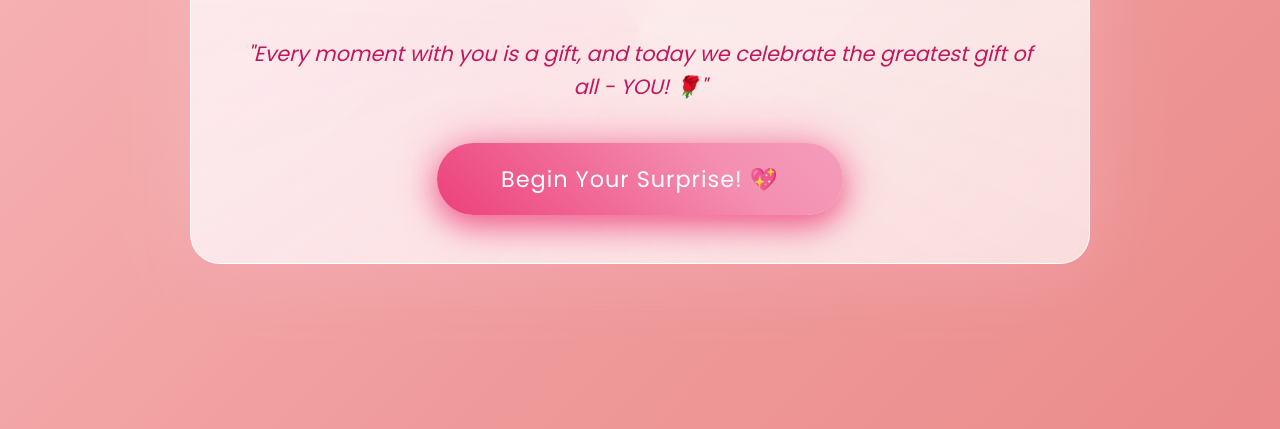
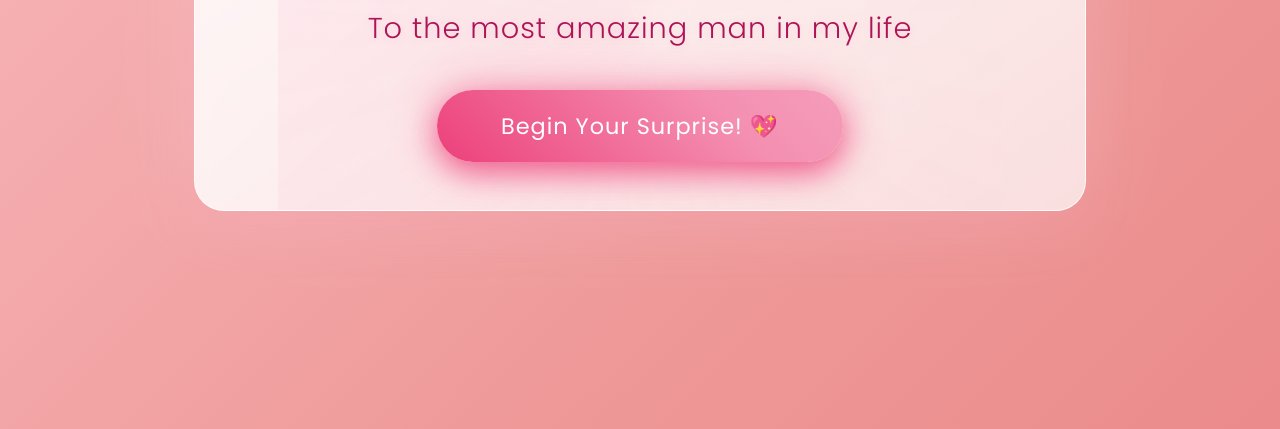
Before and after one commit to practiceop/happy_birthday_ankit, a plain HTML site: page index.html in a window 1280 px wide. Shown: the part 371-800 px from the top of the page. Drawn offline with nearby package versions, Linux system fonts and the light colour scheme.

Commit message:
Update index.html

```diff
--- a/index.html
+++ b/index.html
@@ -383,7 +383,7 @@
             To the most amazing man in my life
         </div>
         <div class="love-message">
-            "Every moment with you is a gift, and today we celebrate the greatest gift of all - YOU! 🌹"
+
         </div>
         <button class="next-button" onclick="goToNextPage()">
             Begin Your Surprise! 💖
```
